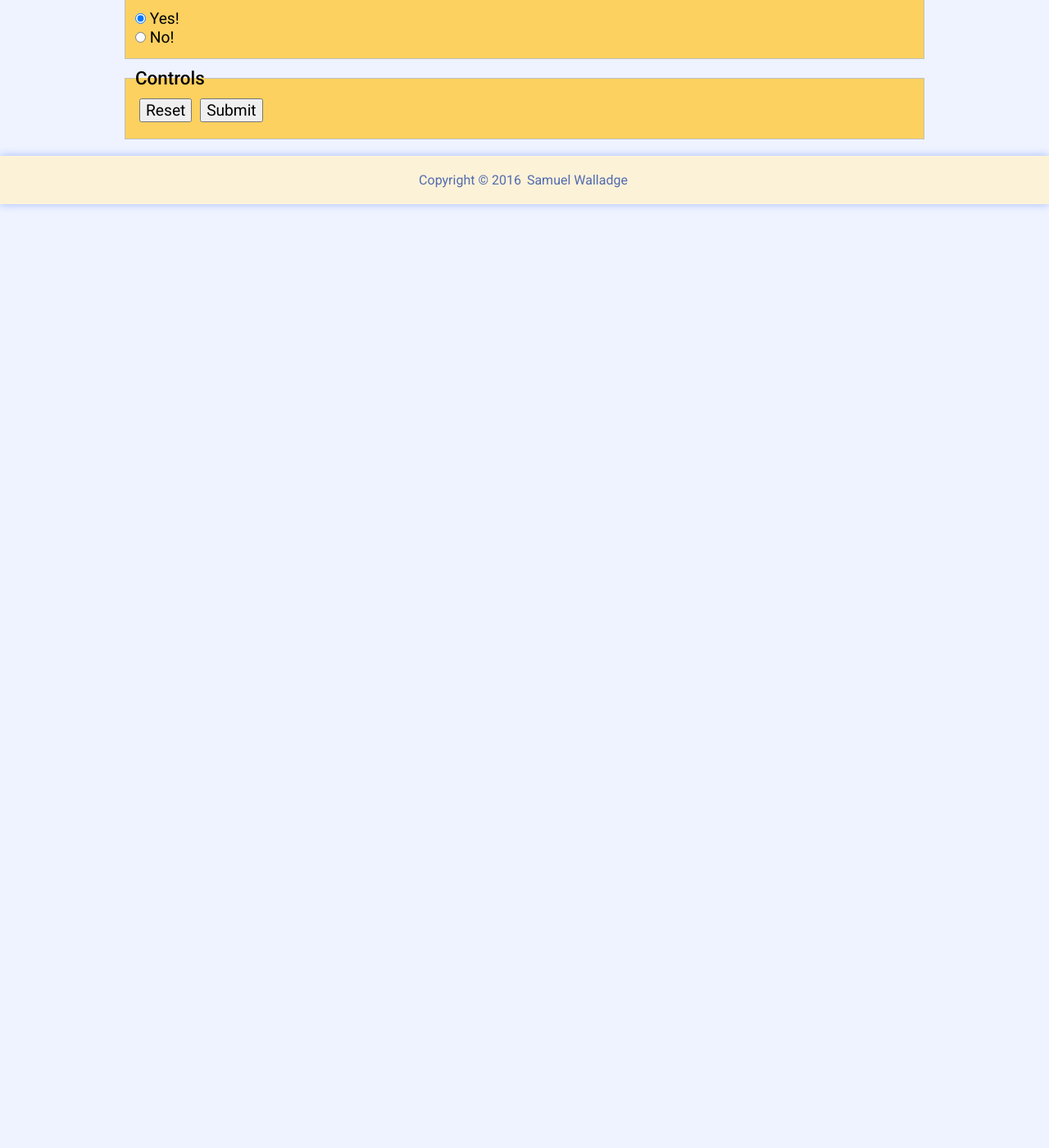
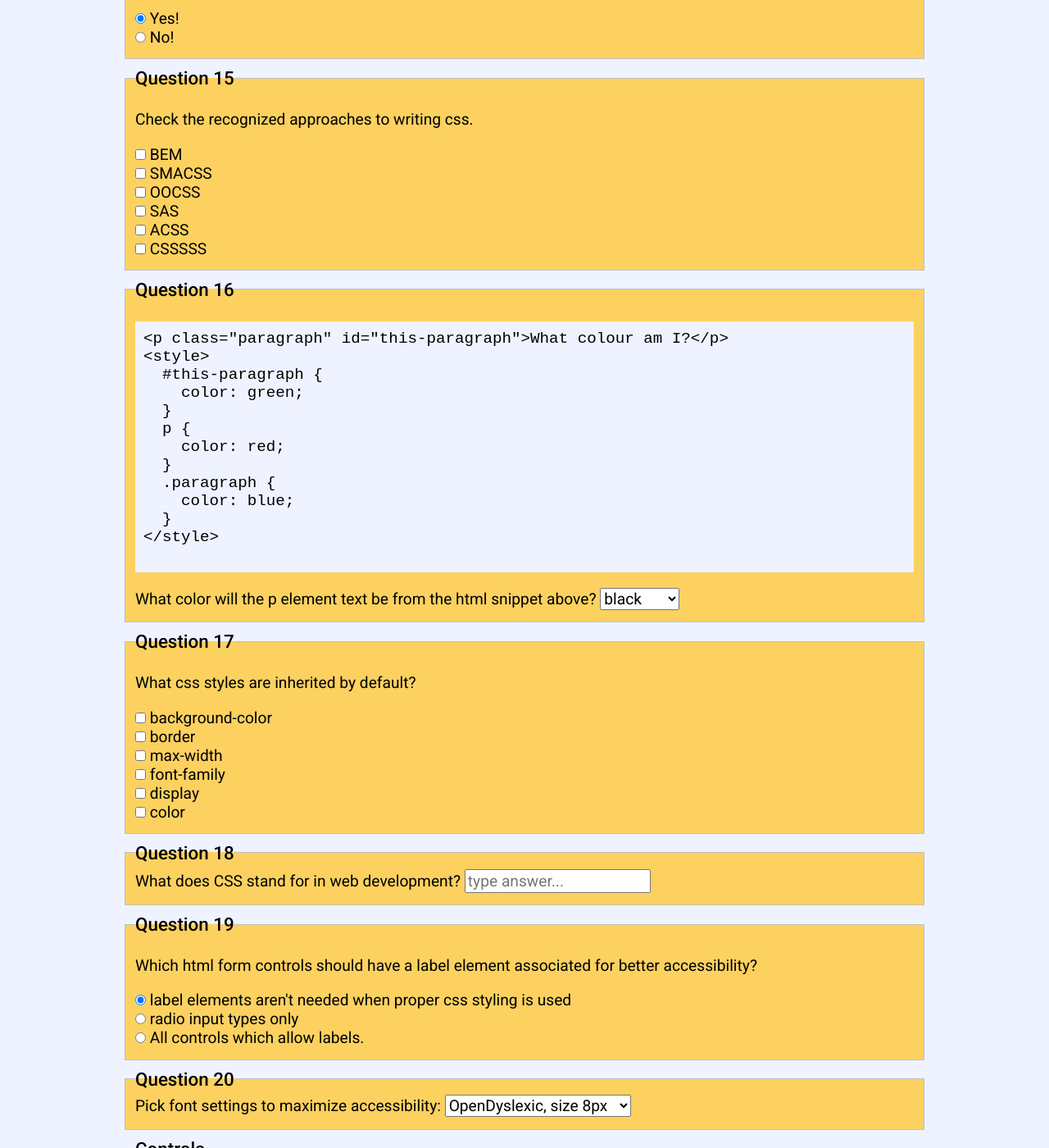
Before and after one commit to swalladge/hit226-a1, a Jekyll site: the page built from thequiz.html, in a window 1280 px wide and 1400 px high, scrolled down 2548 px. Shown: the whole window at 82% size. Built offline with Jekyll 4.4.1, drawn with Linux system fonts in a browser that asks for light colours; some of the changed text lies outside the part shown.

Commit message:
added more questions

```diff
--- a/thequiz.html
+++ b/thequiz.html
@@ -238,6 +238,123 @@ z: 5
         </fieldset>
 
         <fieldset>
+          <legend>Question 15</legend>
+
+          <p>Check the recognized approaches to writing css.</p>
+
+          <input id="quiz-q15-1" class="question" type="checkbox" name="styles[]" data-answer="true" value="bem" />
+          <label for="quiz-q15-1">BEM</label>
+          <br>
+          <input id="quiz-q15-2" class="question" type="checkbox" name="styles[]" data-answer="true" value="smacss" />
+          <label for="quiz-q15-2">SMACSS</label>
+          <br>
+          <input id="quiz-q15-3" class="question" type="checkbox" name="styles[]" data-answer="true" value="oocss" />
+          <label for="quiz-q15-3">OOCSS</label>
+          <br>
+          <input id="quiz-q15-4" class="question" type="checkbox" name="styles[]" data-answer="false" value="sass" />
+          <label for="quiz-q15-4">SAS</label>
+          <br>
+          <input id="quiz-q15-5" class="question" type="checkbox" name="styles[]" data-answer="true" value="acss" />
+          <label for="quiz-q15-5">ACSS</label>
+          <br>
+          <input id="quiz-q15-6" class="question" type="checkbox" name="styles[]" data-answer="false" value="csssss" />
+          <label for="quiz-q15-6">CSSSSS</label>
+
+          <div class="quiz-explanation">All are correct apart from <a href="http://sass-lang.com/">SASS</a>, which is actually an extension language for helping to write css, and CSSSSS, which is made up.</div>
+        </fieldset>
+
+        <fieldset>
+          <legend>Question 16</legend>
+          <pre>
+&lt;p class="paragraph" id="this-paragraph"&gt;What colour am I?&lt;/p&gt;
+&lt;style&gt;
+  #this-paragraph {
+    color: green;
+  }
+  p {
+    color: red;
+  }
+  .paragraph {
+    color: blue;
+  }
+&lt;/style&gt;
+          </pre>
+
+          <label for="quiz-q16">What color will the p element text be from the html snippet above?</label>
+          <select data-answer="green" id="quiz-q16" class="question" name="q16">
+            <option value="black" selected>black</option>
+            <option value="default">inherited</option>
+            <option value="green">green</option>
+            <option value="red">red</option>
+            <option value="blue">blue</option>
+          </select>
+          <div class="quiz-explanation">The id selector gets a specificity than element or class. Therefore, the colour will be green.</div>
+        </fieldset>
+
+        <fieldset>
+          <legend>Question 17</legend>
+
+          <p>What css styles are inherited by default?</p>
+
+          <input id="quiz-q17-1" class="question" type="checkbox" name="inherit[]" data-answer="false" value="background" />
+          <label for="quiz-q17-1">background-color</label>
+          <br>
+          <input id="quiz-q17-2" class="question" type="checkbox" name="inherit[]" data-answer="false" value="border" />
+          <label for="quiz-q17-2">border</label>
+          <br>
+          <input id="quiz-q17-3" class="question" type="checkbox" name="inherit[]" data-answer="false" value="maxwidth" />
+          <label for="quiz-q17-3">max-width</label>
+          <br>
+          <input id="quiz-q17-4" class="question" type="checkbox" name="inherit[]" data-answer="true" value="font" />
+          <label for="quiz-q17-4">font-family</label>
+          <br>
+          <input id="quiz-q17-5" class="question" type="checkbox" name="inherit[]" data-answer="false" value="display" />
+          <label for="quiz-q17-5">display</label>
+          <br>
+          <input id="quiz-q17-6" class="question" type="checkbox" name="inherit[]" data-answer="true" value="color" />
+          <label for="quiz-q17-6">color</label>
+
+          <div class="quiz-explanation">Of these, only font-family and color are inherited by default.</div>
+        </fieldset>
+
+        <fieldset>
+          <legend>Question 18</legend>
+
+          <label for="quiz-q18">What does CSS stand for in web development?</label>
+          <input class="question" data-answer="^cascading\s+style\s+sheet(s)?$" id="quiz-q18" name="q18" placeholder="type answer..." type="text"/>
+
+          <div class="quiz-explanation">CSS stands for cascading style sheets.</div>
+        </fieldset>
+
+        <fieldset>
+          <legend>Question 19</legend>
+
+          <p>Which html form controls should have a label element associated for better accessibility?</p>
+
+            <input class="question" id="quiz-q19-1" type="radio" name="labels" value="none" checked>
+            <label for="quiz-q19-1">label elements aren't needed when proper css styling is used</label>
+            <br>
+            <input class="question" id="quiz-q19-2" type="radio" name="labels" value="radio">
+            <label for="quiz-q19-2">radio input types only</label>
+            <br>
+            <input class="question" type="radio" data-answer="all" id="quiz-q19-3" name="labels" value="all">
+            <label for="quiz-q19-3">All controls which allow labels.</label>
+            <div class="quiz-explanation">All form elements should have an associated label where possible! See the <a href="http://webaim.org/techniques/forms/controls">related page on WebAIM</a>.</div>
+        </fieldset>
+
+        <fieldset>
+          <legend>Question 20</legend>
+          <label for="quiz-q20">Pick font settings to maximize accessibility:</label>
+          <select data-answer="dyslexic" id="quiz-q20" class="question" name="q20">
+            <option value="bad" selected>OpenDyslexic, size 8px</option>
+            <option value="dyslexic">OpenDyslexic, size 16px</option>
+            <option value="bad2">Arial, size 16px</option>
+            <option value="bad3">sans-serif, size 9px</option>
+          </select>
+          <div class="quiz-explanation">While Arial at 16px would be a good choice, using the OpenDyslexic font would improve accessibility by catering for dyslexic users. Don't use tiny font sizes.</div>
+        </fieldset>
+
+        <fieldset>
           <legend>Controls</legend>
           <input value="Reset" class="quiz-reset" type="reset"/>
           <input value="Submit" class="quiz-submit" type="submit"/>
```
Also changed, not shown: other parts of thequiz.html (+1 -1 lines).
